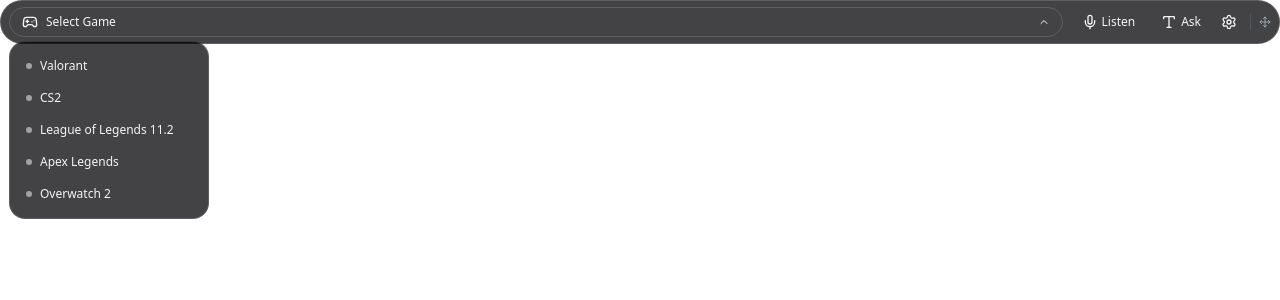
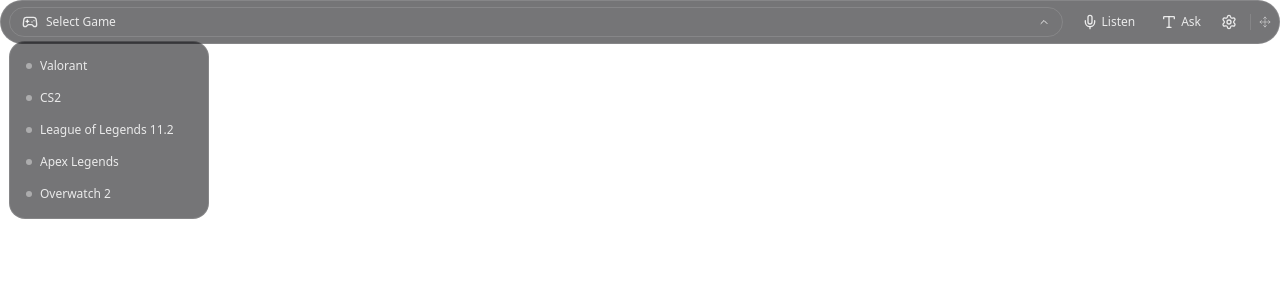
Before and after one commit to florian-lup/unstuck, a React (Vite) app: page / in a window 1280 px wide. Both pictures are taken after a click on the button "Select Game". Shown: the top 300 px of the page. Built offline with nearby package versions, Linux system fonts and the light colour scheme.

Commit message:
feat: update gaming theme styles and refactor components to use CSS variables

```diff
--- a/src/App.css
+++ b/src/App.css
@@ -1,26 +1,29 @@
 /* Gaming AI Chatbot Overlay Theme */
 /* Designed to be subtle and non-intrusive during gameplay */
 
+@import 'tailwindcss';
+@import 'tw-animate-css';
+
 :root {
   /* Gaming Overlay Color Palette */
-  --gaming-bg-primary: rgba(5, 5, 8, 0.75);
-  --gaming-bg-secondary: rgba(8, 8, 12, 0.75);
-  --gaming-bg-tertiary: rgba(12, 12, 16, 0.65);
-  --gaming-bg-hover: rgba(255, 255, 255, 0.08);
+  --gaming-bg-primary: rgba(5, 5, 8, 0.55);
+  --gaming-bg-secondary: rgba(8, 8, 12, 0.5);
+  --gaming-bg-tertiary: rgba(12, 12, 16, 0.45);
+  --gaming-bg-hover: rgba(255, 255, 255, 0.05);
 
   /* Gaming Accent Colors */
-  --gaming-accent-primary: rgba(0, 255, 255, 0.8); /* Cyan */
-  --gaming-accent-secondary: rgba(138, 43, 226, 0.8); /* Purple */
-  --gaming-accent-success: rgba(50, 205, 50, 0.8); /* Lime Green */
+  --gaming-accent-primary: rgba(0, 255, 255, 0.65); /* Cyan */
+  --gaming-accent-secondary: rgba(138, 43, 226, 0.65); /* Purple */
+  --gaming-accent-success: rgba(50, 205, 50, 0.65); /* Lime Green */
 
   /* Gaming Text Colors */
-  --gaming-text-primary: rgba(255, 255, 255, 0.95);
-  --gaming-text-secondary: rgba(255, 255, 255, 0.75);
-  --gaming-text-muted: rgba(255, 255, 255, 0.5);
+  --gaming-text-primary: rgba(255, 255, 255, 0.85);
+  --gaming-text-secondary: rgba(255, 255, 255, 0.65);
+  --gaming-text-muted: rgba(255, 255, 255, 0.4);
 
   /* Gaming Border Colors */
-  --gaming-border-primary: rgba(255, 255, 255, 0.15);
-  --gaming-border-accent: rgba(0, 255, 255, 0.3);
+  --gaming-border-primary: rgba(255, 255, 255, 0.12);
+  --gaming-border-accent: rgba(0, 255, 255, 0.25);
 
   /* Gaming Effects */
   --gaming-blur: blur(12px);
@@ -28,28 +31,22 @@
   /* Gaming Transitions - removed for minimal UI */
 }
 
-/* Gaming Overlay Components */
-.gaming-nav-container {
-  backdrop-filter: var(--gaming-blur);
-  -webkit-backdrop-filter: var(--gaming-blur);
-  background: var(--gaming-bg-primary);
-  border: 1px solid var(--gaming-border-primary);
-  border-radius: 2rem;
-}
-
-.gaming-text-primary {
-  color: var(--gaming-text-primary);
-  font-weight: 500;
-}
-
-.gaming-text-secondary {
-  color: var(--gaming-text-secondary);
-  font-weight: 400;
+@theme {
+  --color-gaming-bg-primary: var(--gaming-bg-primary);
+  --color-gaming-bg-secondary: var(--gaming-bg-secondary);
+  --color-gaming-bg-tertiary: var(--gaming-bg-tertiary);
+  --color-gaming-bg-hover: var(--gaming-bg-hover);
+  --color-gaming-accent-primary: var(--gaming-accent-primary);
+  --color-gaming-accent-secondary: var(--gaming-accent-secondary);
+  --color-gaming-accent-success: var(--gaming-accent-success);
+  --color-gaming-text-primary: var(--gaming-text-primary);
+  --color-gaming-text-secondary: var(--gaming-text-secondary);
+  --color-gaming-text-muted: var(--gaming-text-muted);
+  --color-gaming-border-primary: var(--gaming-border-primary);
+  --color-gaming-border-accent: var(--gaming-border-accent);
 }
 
 /* Prevent text selection on interactive elements */
-.gaming-nav-container,
-.gaming-nav-container *,
 button,
 button *,
 .gaming-draggable {
--- a/src/components/navigation-bar.tsx
+++ b/src/components/navigation-bar.tsx
@@ -25,7 +25,7 @@
 }: NavigationBarProps) {
   return (
     <div className="w-full mx-auto">
-      <div className="gaming-nav-container px-2 py-1.5">
+      <div className="px-2 py-1.5 rounded-[2rem] border border-gaming-border-primary bg-gaming-bg-primary backdrop-blur-[12px]">
         <div className="flex items-center justify-between gap-2">
           {/* Game Selection Dropdown */}
           <div className="flex-1">
@@ -69,14 +69,14 @@
             </div>
 
             {/* Divider */}
-            <div className="w-px h-4 bg-gray-600 mx-1"></div>
+            <div className="w-px h-4 mx-1 bg-gaming-border-primary"></div>
 
             {/* Move indicator - draggable */}
             <div
               className="gaming-draggable cursor-move"
               style={{ WebkitAppRegion: 'drag' } as React.CSSProperties}
             >
-              <Move className="w-3 h-3 text-gray-400 gaming-icon" />
+              <Move className="w-3 h-3 text-gaming-text-muted" />
             </div>
           </div>
         </div>
--- a/src/components/select-game.tsx
+++ b/src/components/select-game.tsx
@@ -67,7 +67,7 @@
       {/* Dropdown Trigger */}
       <button
         onClick={() => setIsOpen(!isOpen)}
-        className="border border-[var(--gaming-border-primary)] rounded-3xl px-3 py-1.5 flex items-center gap-2 text-sm font-medium text-[var(--gaming-text-primary)] hover:border-[var(--gaming-accent-primary)] transition-all duration-200 w-full justify-between"
+        className="border border-gaming-border-primary rounded-3xl px-3 py-1.5 flex items-center gap-2 text-sm font-medium text-gaming-text-primary hover:border-gaming-accent-primary transition-all duration-200 w-full justify-between"
         aria-haspopup="listbox"
         aria-expanded={isOpen}
       >
@@ -92,20 +92,20 @@
       {/* Dropdown Menu */}
       {isOpen && (
         <div className="absolute top-full left-0 mt-1 w-full max-w-[200px] z-50">
-          <div className=" bg-[var(--gaming-bg-primary)] border border-[var(--gaming-border-primary)] rounded-2xl p-1">
+          <div className="bg-gaming-bg-primary border border-gaming-border-primary rounded-2xl p-1">
             <div className="py-1" role="listbox">
               {games.map((game) => (
                 <button
                   key={game.id}
                   onClick={() => handleGameSelect(game)}
-                  className="w-full px-3 py-2 text-left flex items-center gap-2 text-xs text-[var(--gaming-text-primary)] hover:bg-[var(--gaming-bg-hover)] hover:text-[var(--gaming-accent-primary)] transition-all duration-150 focus:outline-none focus:bg-[var(--gaming-bg-hover)] focus:text-[var(--gaming-accent-primary)] rounded-3xl"
+                  className="w-full px-3 py-2 text-left flex items-center gap-2 text-xs text-gaming-text-primary hover:bg-gaming-bg-hover hover:text-gaming-accent-primary transition-all duration-150 focus:outline-none focus:bg-gaming-bg-hover focus:text-gaming-accent-primary rounded-3xl"
                   role="option"
                   aria-selected={selectedGame?.id === game.id}
                 >
                   <div className={`w-1.5 h-1.5 rounded-full transition-all duration-150 ${
                     selectedGame?.id === game.id
-                      ? 'bg-[var(--gaming-accent-primary)]'
-                      : 'bg-[var(--gaming-text-muted)]'
+                      ? 'bg-gaming-accent-primary'
+                      : 'bg-gaming-text-muted'
                   }`} />
                   <span>{game.name}</span>
                 </button>
--- a/src/components/ui/button.tsx
+++ b/src/components/ui/button.tsx
@@ -19,7 +19,7 @@
         ghost:
           "hover:bg-accent hover:text-accent-foreground dark:hover:bg-accent/50",
         gaming:
-          "bg-transparent border border-transparent text-[var(--gaming-text-primary)] hover:border-[var(--gaming-accent-primary)] hover:bg-transparent font-medium",
+          "bg-transparent border border-transparent text-gaming-text-primary hover:border-gaming-accent-primary hover:bg-transparent font-medium",
         link: "text-primary underline-offset-4 hover:underline",
       },
       size: {
```
